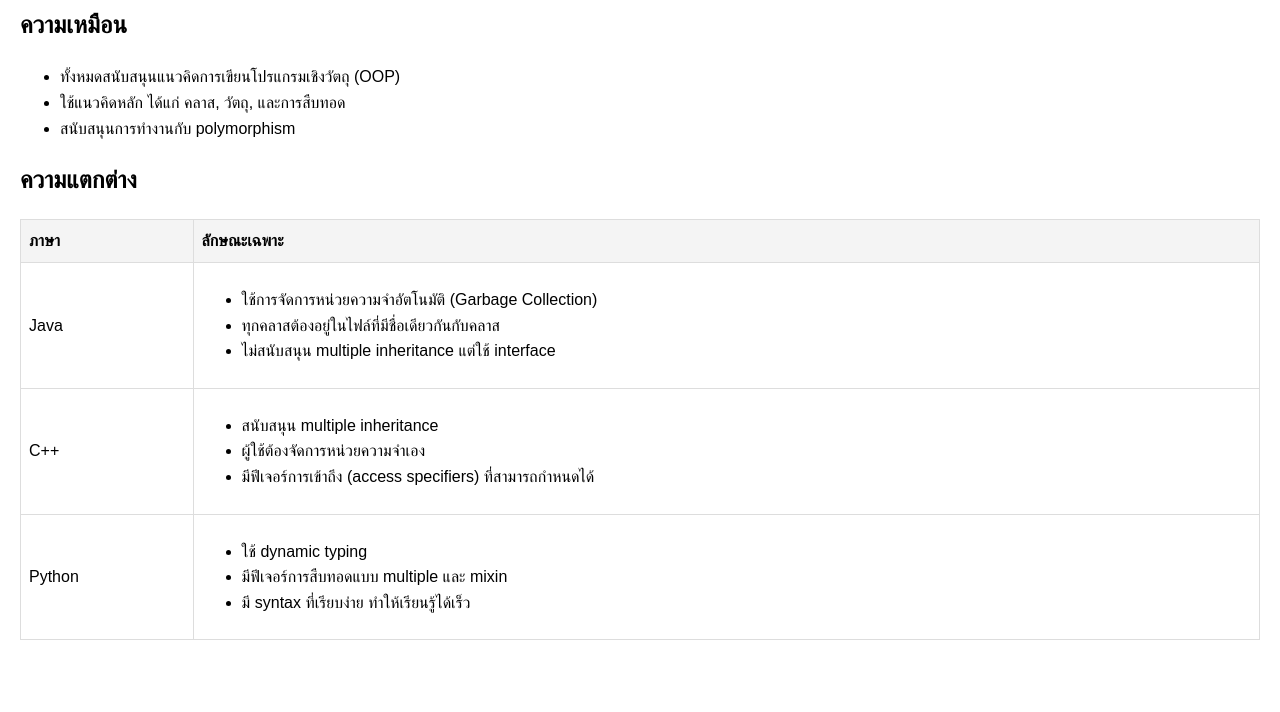
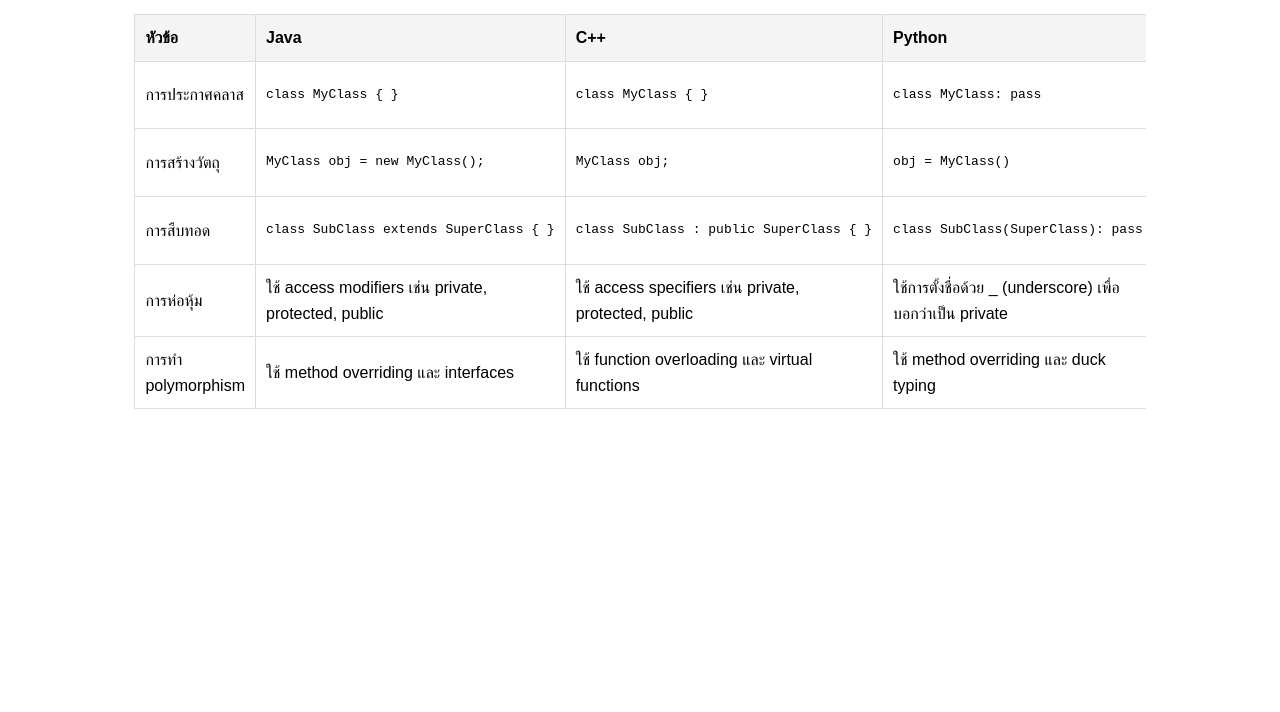
Before and after one commit to waritsara23/warit.github.io, a plain HTML site: page index.html in a window 1280 px wide. Shown: the part 88-800 px from the top of the page. Drawn offline with Linux system fonts and the light colour scheme.

Commit message:
Update index.html

```diff
--- a/index.html
+++ b/index.html
@@ -3,21 +3,24 @@
 <head>
     <meta charset="UTF-8">
     <meta name="viewport" content="width=device-width, initial-scale=1.0">
-    <title>เปรียบเทียบ OOP: Java, C++, Python</title>
+    <title>การเปรียบเทียบ OOP ใน Java, C++, และ Python</title>
     <style>
         body {
             font-family: Arial, sans-serif;
             line-height: 1.6;
-            margin: 20px;
+        }
+        .container {
+            width: 80%;
+            margin: auto;
+            overflow: hidden;
         }
         table {
             width: 100%;
             border-collapse: collapse;
-            margin-top: 20px;
         }
         th, td {
+            padding: 10px;
             border: 1px solid #ddd;
-            padding: 8px;
             text-align: left;
         }
         th {
@@ -26,53 +29,50 @@
     </style>
 </head>
 <body>
-    <h1>การเปรียบเทียบ OOP ด้วยภาษา Java, C++, Python</h1>
-
-    <h2>ความเหมือน</h2>
-    <ul>
-        <li>ทั้งหมดสนับสนุนแนวคิดการเขียนโปรแกรมเชิงวัตถุ (OOP)</li>
-        <li>ใช้แนวคิดหลัก ได้แก่ คลาส, วัตถุ, และการสืบทอด</li>
-        <li>สนับสนุนการทำงานกับ polymorphism</li>
-    </ul>
-
-    <h2>ความแตกต่าง</h2>
+    <div class="container">
+        <h1>การเปรียบเทียบ OOP ใน Java, C++, และ Python</h1>
         <table>
+            <thead>
                 <tr>
-            <th>ภาษา</th>
-            <th>ลักษณะเฉพาะ</th>
+                    <th>หัวข้อ</th>
+                    <th>Java</th>
+                    <th>C++</th>
+                    <th>Python</th>
+                </tr>
+            </thead>
+            <tbody>
+                <tr>
+                    <td>การประกาศคลาส</td>
+                    <td><pre>class MyClass { }</pre></td>
+                    <td><pre>class MyClass { }</pre></td>
+                    <td><pre>class MyClass: pass</pre></td>
                 </tr>
                 <tr>
-            <td>Java</td>
-            <td>
-                <ul>
-                    <li>ใช้การจัดการหน่วยความจำอัตโนมัติ (Garbage Collection)</li>
-                    <li>ทุกคลาสต้องอยู่ในไฟล์ที่มีชื่อเดียวกันกับคลาส</li>
-                    <li>ไม่สนับสนุน multiple inheritance แต่ใช้ interface</li>
-                </ul>
-            </td>
+                    <td>การสร้างวัตถุ</td>
+                    <td><pre>MyClass obj = new MyClass();</pre></td>
+                    <td><pre>MyClass obj;</pre></td>
+                    <td><pre>obj = MyClass()</pre></td>
                 </tr>
                 <tr>
-            <td>C++</td>
-            <td>
-                <ul>
-                    <li>สนับสนุน multiple inheritance</li>
-                    <li>ผู้ใช้ต้องจัดการหน่วยความจำเอง</li>
-                    <li>มีฟีเจอร์การเข้าถึง (access specifiers) ที่สามารถกำหนดได้</li>
-                </ul>
-            </td>
+                    <td>การสืบทอด</td>
+                    <td><pre>class SubClass extends SuperClass { }</pre></td>
+                    <td><pre>class SubClass : public SuperClass { }</pre></td>
+                    <td><pre>class SubClass(SuperClass): pass</pre></td>
                 </tr>
                 <tr>
-            <td>Python</td>
-            <td>
-                <ul>
-                    <li>ใช้ dynamic typing</li>
-                    <li>มีฟีเจอร์การสืบทอดแบบ multiple และ mixin</li>
-                    <li>มี syntax ที่เรียบง่าย ทำให้เรียนรู้ได้เร็ว</li>
-                </ul>
-            </td>
+                    <td>การห่อหุ้ม</td>
+                    <td>ใช้ access modifiers เช่น private, protected, public</td>
+                    <td>ใช้ access specifiers เช่น private, protected, public</td>
+                    <td>ใช้การตั้งชื่อด้วย _ (underscore) เพื่อบอกว่าเป็น private</td>
                 </tr>
+                <tr>
+                    <td>การทำ polymorphism</td>
+                    <td>ใช้ method overriding และ interfaces</td>
+                    <td>ใช้ function overloading และ virtual functions</td>
+                    <td>ใช้ method overriding และ duck typing</td>
+                </tr>
+            </tbody>
         </table>
-
-
+    </div>
 </body>
 </html>
```
Lines whose indentation alone changed are shown as unchanged.
